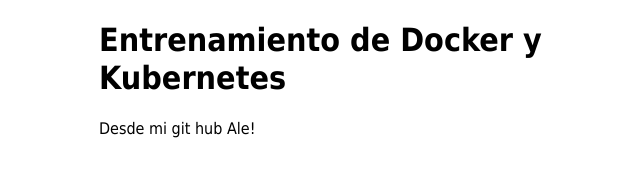
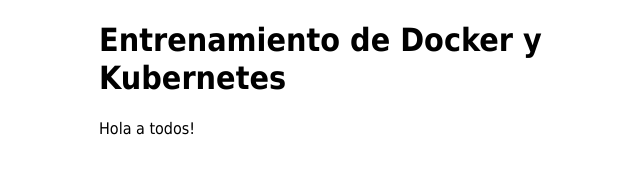
Before and after one commit to Alejandraatana/kubernetes-sidecar, a plain HTML site: page index.html in a window 1280 px wide. Shown: the full height of the page, 261-901 px from the left. Drawn offline with Linux system fonts and the light colour scheme.

Commit message:
Update index.html
Edition de html

```diff
--- a/index.html
+++ b/index.html
@@ -12,6 +12,6 @@
 </head>
 <body>
 <h1>Entrenamiento de Docker y Kubernetes</h1>
-    <p>Desde mi git hub Ale!</p>
+    <p>Hola a todos!</p>
 </body>
 </html>
```
